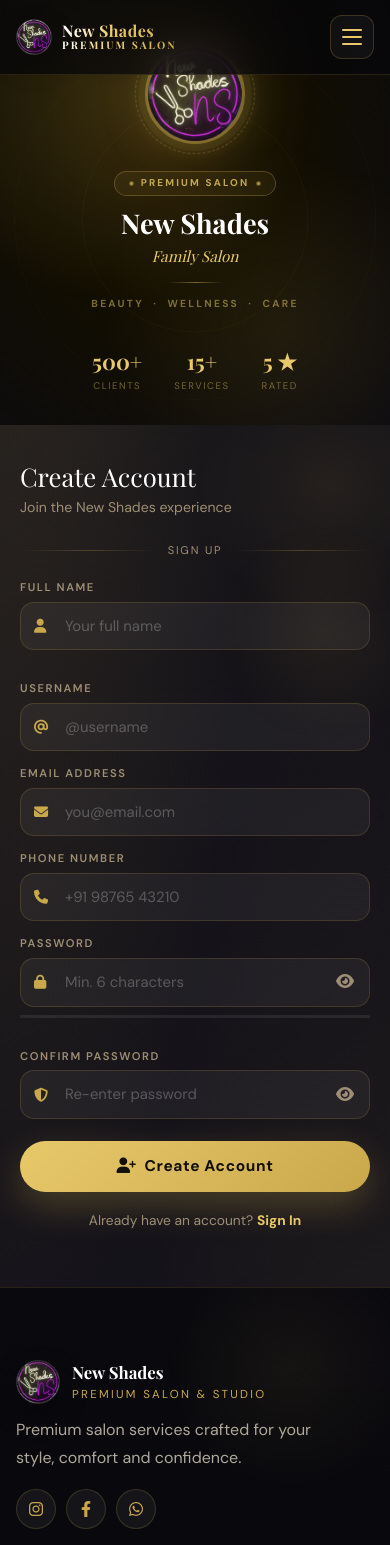
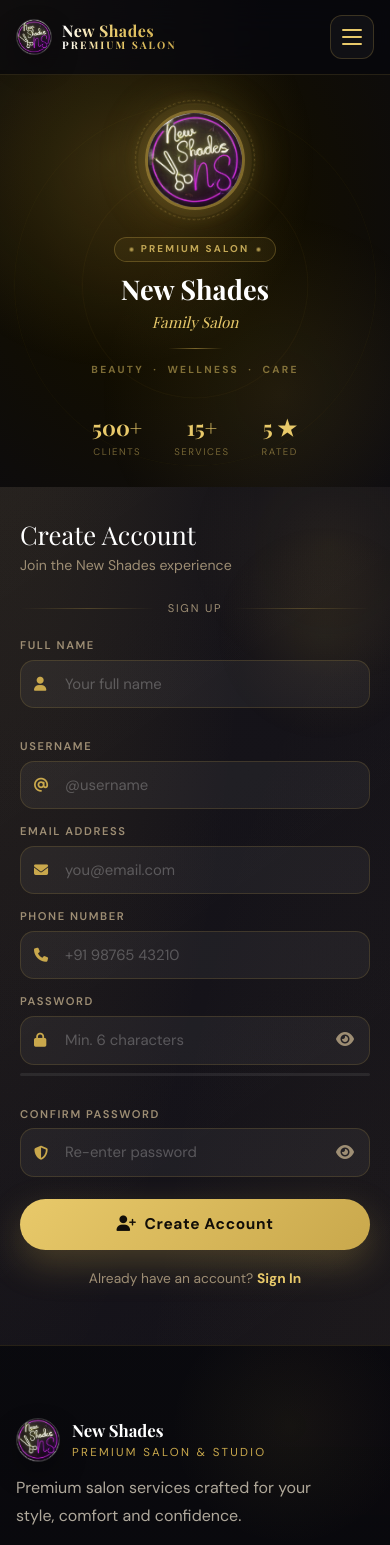
Before and after one commit to 2400031255/Newshades-appointment-booking, a Flask app: page /signup in a window 390 px wide. Shown: the top 1545 px of the page. Run offline with Flask 3, Linux system fonts and the light colour scheme; data comes from the database, SQL or seed files in the repository; data that the repository does not hold is empty; some libraries are stand-ins or nearby versions; some web fonts are replaced.

Commit message:
fix: auth pages start below fixed navbar on mobile (logo no longer hidden behind navbar)

```diff
--- a/templates/auth/signup.html
+++ b/templates/auth/signup.html
@@ -3,7 +3,7 @@
 
 {% block extra_css %}
 <style>
-.auth-split { min-height: 100vh; display: flex; align-items: stretch; }
+.auth-split { min-height: 100vh; display: flex; align-items: stretch; padding-top: 70px; }
 
 /* ── Left panel ── */
 .as-left {
@@ -217,9 +217,9 @@
 
 /* Mobile */
 @media (max-width: 767px) {
-  .auth-split { flex-direction: column; }
-  .as-left { flex: none; padding: 44px 24px 32px; }
-  .as-right { padding: 36px 20px 56px; }
+  .auth-split { flex-direction: column; min-height: calc(100vh - 70px); margin-top: 70px; padding-top: 0; }
+  .as-left { flex: none; padding: 40px 24px 28px; }
+  .as-right { padding: 32px 20px 56px; }
   .as-form-wrap { width: 100%; }
   .as-ring-1 { width: 220px; height: 220px; }
   .as-ring-2 { width: 360px; height: 360px; }
```
Also changed, not shown: templates/auth/login.html (+4 -4 lines).
